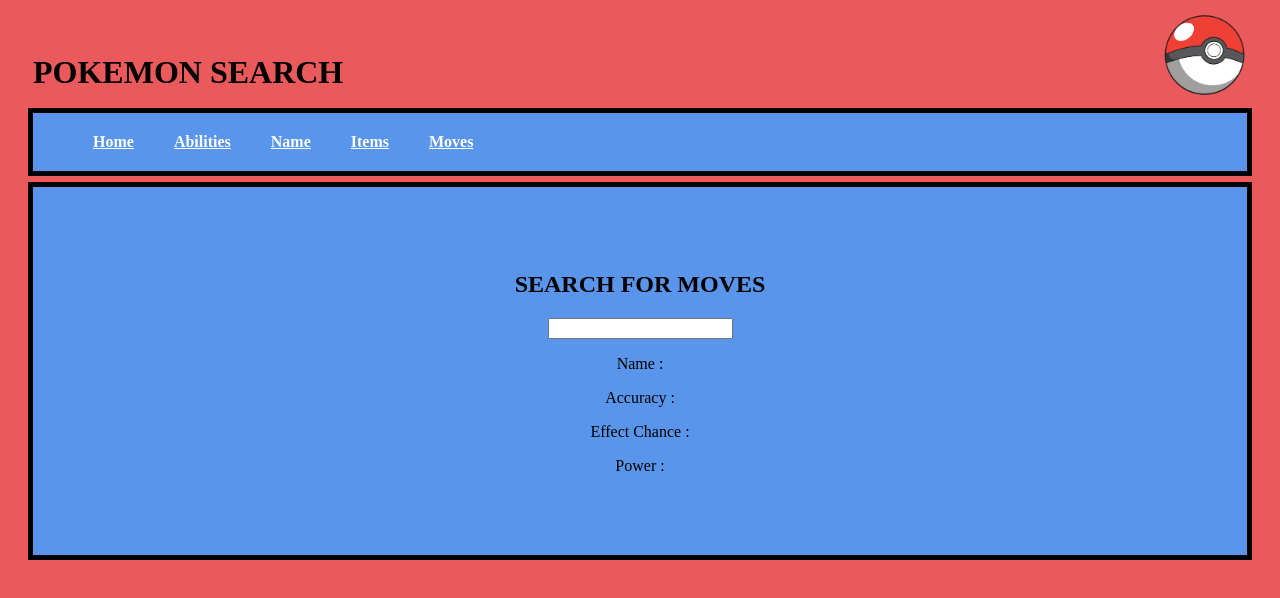
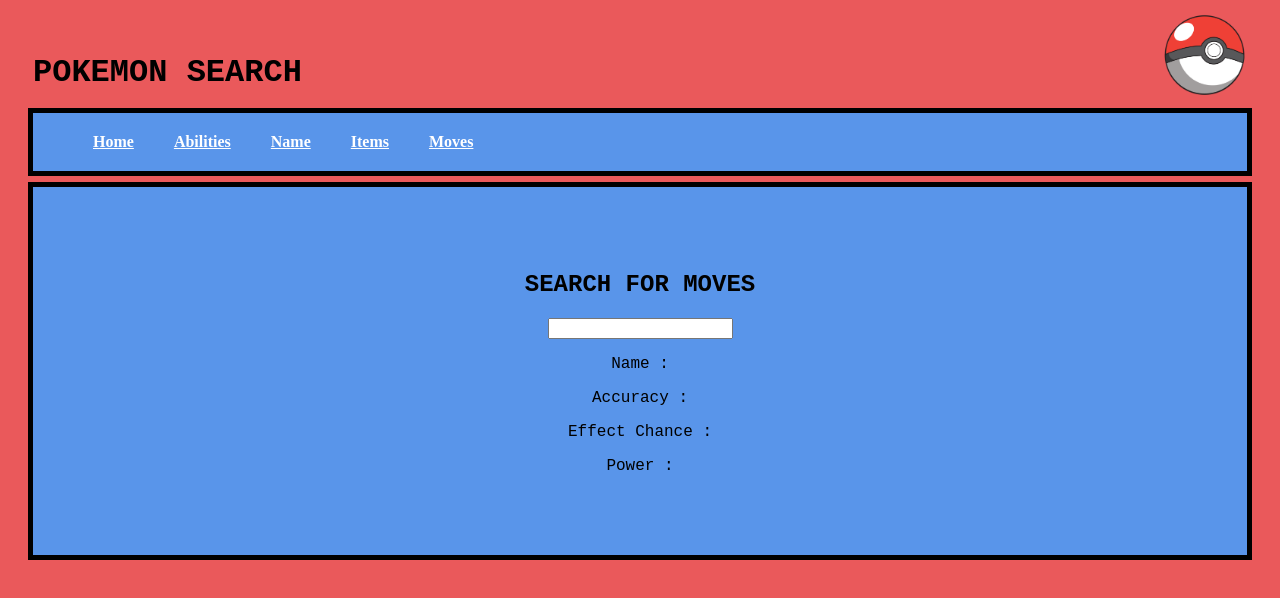
Before and after one commit to jjproby/ReactTrial, a React (Create React App) app: page /#/moves in a window 1280 px wide. Shown: the top 598 px of the page. Built offline with nearby package versions, Linux system fonts and the light colour scheme.

Commit message:
allow for uppercase search and not needing dashes for items

```diff
--- a/package.json
+++ b/package.json
@@ -3,6 +3,7 @@
   "version": "0.1.0",
   "private": true,
   "dependencies": {
+    "pokemon-font": "^1.8.1",
     "react": "^16.5.2",
     "react-dom": "^16.5.2",
     "react-router-dom": "^4.3.1",
--- a/src/App.js
+++ b/src/App.js
@@ -72,19 +72,19 @@
 }
 
   toggleForward() {
-    let searchQuery = Number(this.state.query);
+    let searchQuery = Number(this.state.data.id);
     let newQuery = null;
     if (searchQuery === 802) {
       newQuery = 1;
     } else {
-      newQuery = Number(this.state.query) + 1;
+      newQuery = Number(this.state.data.id) + 1;
     }
     this.setState({query: newQuery})
     this.search({query: newQuery})
   }
 
   toggleBackward() {
-    let searchQuery = Number(this.state.query);
+    let searchQuery = Number(this.state.data.id);
     let newQuery = null;
     if (searchQuery === 1) {
       newQuery = 802;
--- a/src/Items.js
+++ b/src/Items.js
@@ -58,6 +58,7 @@
       <Wrapper>
         <div class="result">
           <h2> Items </h2>
+          <h2> Input number 1-919 </h2>
           <Search search={this.search} />
           <p> Name: {this.state.data.name} </p>
           <p> Effect: {effect} </p>
--- a/src/Main.js
+++ b/src/Main.js
@@ -15,7 +15,7 @@
   render() {
     return (
       <div>
-        <h1> POKEMON SEARCH </h1>
+        <h1 class="title"> POKEMON SEARCH </h1>
         <img src={ball} class="ball" height="85" width="85" />
         <HashRouter>
           <div className="outline">
--- a/src/Search.js
+++ b/src/Search.js
@@ -18,6 +18,8 @@
 
   handleSubmit(e) {
     e.preventDefault();
+    this.state.query = this.state.query.toLowerCase();
+    this.state.query = this.state.query.replace(" ", "-");
     this.props.search(this.state);
     this.setState({ query: "" });
   }
--- a/src/index.css
+++ b/src/index.css
@@ -1,6 +1,11 @@
 body {
   background-color: #EA595B;
   padding: 25px;
+}
+
+h1.title{
+  font-family: "pokemon-font", monospace;
+  -webkit-font-smoothing: none;
 }
 
 ul.header li {
@@ -29,4 +34,6 @@
 
 div.result {
   text-align: center;
+  font-family: "pokemon-font", monospace;
+  -webkit-font-smoothing: none;
 }
```
Also changed, not shown: 1 other file (tests, documents, lock files or other folders).
